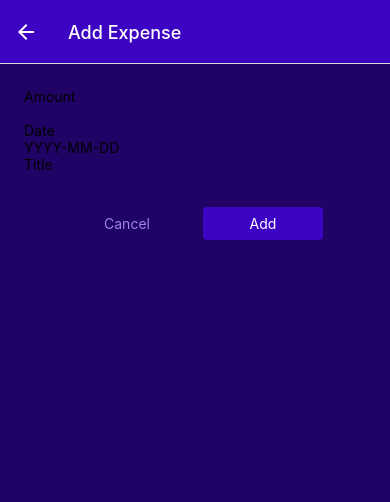
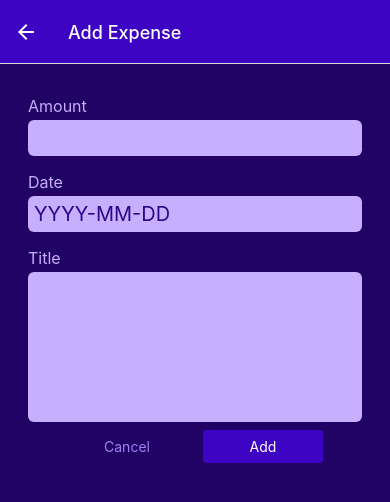
Before and after one commit to aniketbumbc/rn-budget-tracker, a React Native app: screen /ManageExpense in a window 390 px wide. Shown: the top 502 px of the page. Built offline with nearby package versions, Linux system fonts and the light colour scheme.

Commit message:
styling input

```diff
--- a/components/Input.js
+++ b/components/Input.js
@@ -1,12 +1,42 @@
-import { Text, TextInput, View } from 'react-native';
+import { Text, TextInput, View, StyleSheet } from 'react-native';
+import { GlobalStyles } from '../constant/styles';
 
 function Input({ label, textInputConfig }) {
+  const inputStyle = [styles.input];
+
+  if (textInputConfig && textInputConfig.multiline) {
+    inputStyle.push(styles.inputMultiline);
+  }
+
   return (
-    <View>
-      <Text>{label}</Text>
-      <TextInput {...textInputConfig} />
+    <View style={styles.inputContainer}>
+      <Text style={styles.labelText}>{label}</Text>
+      <TextInput {...textInputConfig} style={inputStyle} />
     </View>
   );
 }
 
 export default Input;
+
+const styles = StyleSheet.create({
+  inputContainer: {
+    marginHorizontal: 4,
+    marginVertical: 8,
+  },
+  labelText: {
+    fontSize: 16,
+    color: GlobalStyles.colors.primary100,
+    marginBottom: 4,
+  },
+  input: {
+    backgroundColor: GlobalStyles.colors.primary100,
+    padding: 6,
+    borderRadius: 6,
+    fontSize: 20,
+    color: GlobalStyles.colors.primary700,
+  },
+  inputMultiline: {
+    minHeight: 150,
+    textAlignVertical: 'top',
+  },
+});
```
